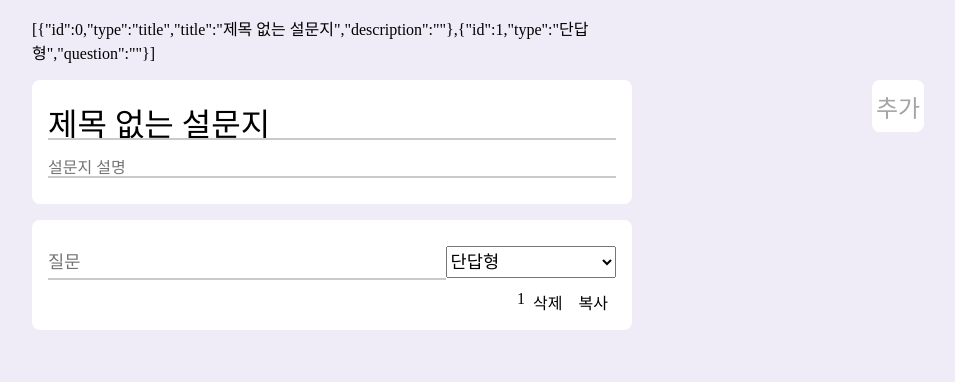
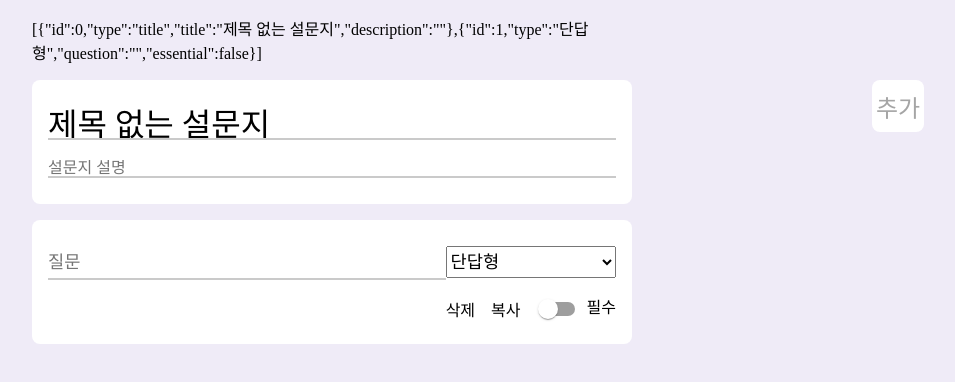
Before and after one commit to jaegwans/formMaker, a React (Create React App) app: page / in a window 1280 px wide. Both pictures are taken after a click on the element "추가". Shown: the top 382 px of the page, without its empty margins (308-1263 px from the left). Built offline with nearby package versions, Linux system fonts and the light colour scheme.

Commit message:
feat: 필수 switch

```diff
--- a/package.json
+++ b/package.json
@@ -3,6 +3,9 @@
   "version": "0.1.0",
   "private": true,
   "dependencies": {
+    "@emotion/react": "^11.11.0",
+    "@emotion/styled": "^11.11.0",
+    "@mui/material": "^5.12.3",
     "@testing-library/jest-dom": "^5.16.5",
     "@testing-library/react": "^13.4.0",
     "@testing-library/user-event": "^13.5.0",
--- a/src/App.tsx
+++ b/src/App.tsx
@@ -31,6 +31,7 @@ function App() {
                             id={data.id}
                             type={data.type}
                             question={data.question as string}
+                            essential={data.essential}
                         />
                     ))}
             </StyledItemWrapper>
--- a/src/app/slices/formSlice.tsx
+++ b/src/app/slices/formSlice.tsx
@@ -6,12 +6,15 @@ export interface ITitle {
     title: string;
     description: string;
     question?: string;
+    essential?: boolean;
 }
 
 export interface IForm {
     id: number;
     type: string;
     question: string;
+    answer?: {} | string;
+    essential?: boolean;
 }
 
 const initialState: (IForm | ITitle)[] = [
@@ -37,7 +40,10 @@ const formSlice = createSlice({
             };
         },
         addGeneralForm: (state) => {
-            return [...state, { id: ++id, type: '단답형', question: '' }];
+            return [
+                ...state,
+                { id: ++id, type: '단답형', question: '', essential: false },
+            ];
         },
         deleteGeneralForm: (state, action) => {
             return state.filter((data) => data.id !== action.payload.id);
@@ -48,6 +54,7 @@ const formSlice = createSlice({
                 ...state[inx],
                 question: action.payload.question,
                 type: action.payload.type,
+                essential: action.payload.essential,
             };
         },
         copyGeneralForm: (state, action) => {
@@ -61,11 +68,20 @@ const formSlice = createSlice({
             // ];
             let inx = state.findIndex((data) => data.id === action.payload.id);
             state.splice(inx + 1, 0, {
+                // type: state[inx].type,
+                // question: state[inx].question as string,
+                // essential: action.payload.essential,
+                ...state[inx],
                 id: ++id,
-                type: state[inx].type,
-                question: state[inx].question as string,
             });
         },
+        // essentialGeneralForm: (state, action) => {
+        //     let inx = state.findIndex((data) => data.id === action.payload.id);
+        //     state[inx] = {
+        //         ...state[inx],
+        //         essential: !state[inx].essential,
+        //     };
+        // },
     },
 });
 
@@ -77,4 +93,5 @@ export const {
     deleteGeneralForm,
     editGeneralForm,
     copyGeneralForm,
+    // essentialGeneralForm,
 } = formSlice.actions;
--- a/src/components/form/General/Copy.tsx
+++ b/src/components/form/General/Copy.tsx
@@ -23,4 +23,7 @@ export default Copy;
 const StyledCopy = styled.div`
     cursor: pointer;
     margin: 0 0.5rem;
+    display: flex;
+    align-items: center;
+    justify-content: center;
 `;
--- a/src/components/form/General/Delete.tsx
+++ b/src/components/form/General/Delete.tsx
@@ -16,4 +16,7 @@ export default Delete;
 const StyledDelete = styled.div`
     cursor: pointer;
     margin: 0 0.5rem;
+    display: flex;
+    align-items: center;
+    justify-content: center;
 `;
--- a/src/components/form/General/GeneralForm.tsx
+++ b/src/components/form/General/GeneralForm.tsx
@@ -6,37 +6,51 @@ import Copy from './Copy';
 import { useDispatch, useSelector } from 'react-redux';
 import { editGeneralForm } from 'app/slices/formSlice';
 import { RootState } from 'app/store';
+import { Switch } from '@mui/material';
 
 interface IGeneralForm {
     id: number;
     type: string;
     question: string;
     answer?: string;
+    essential?: boolean;
 }
 
-function GeneralForm({ type, question, id }: IGeneralForm) {
+function GeneralForm({ type, question, id, essential }: IGeneralForm) {
     const dispatch = useDispatch();
-    useEffect(() => {
-        setGeneralProps({ id: id, type: type, question: question });
-    }, []);
+    // useEffect(() => {
+    //     setGeneralProps({ id: id, type: type, question: question });
+    // }, []);
 
     const [generalProps, setGeneralProps] = useState<IGeneralForm>({
         id: id,
         type: type,
         question: question,
+        essential: essential,
     });
-    const handleChangeSelect = (e: React.ChangeEvent<HTMLSelectElement>) => {
-        setGeneralProps({ ...generalProps, type: e.target.value });
+    const handleChange = (
+        e: React.ChangeEvent<HTMLSelectElement | HTMLInputElement>
+    ) => {
+        setGeneralProps({
+            ...generalProps,
+            [e.target.name]: e.target.value,
+        });
+        alert(e.target.value);
     };
-    const handleChangeInput = (e: React.ChangeEvent<HTMLInputElement>) => {
-        setGeneralProps({ ...generalProps, question: e.target.value });
+    const handleChangeSwitch = (e: React.ChangeEvent<HTMLInputElement>) => {
+        setGeneralProps({
+            ...generalProps,
+            [e.target.name]: e.target.checked,
+        });
     };
+
     const handleBlur = () => {
         dispatch(
             editGeneralForm({
                 id: generalProps.id,
                 question: generalProps.question,
                 type: generalProps.type,
+                essential: generalProps.essential,
             })
         );
     };
@@ -45,18 +59,27 @@ function GeneralForm({ type, question, id }: IGeneralForm) {
             <div className="InputAndSelector">
                 <StyledInput
                     placeholder="질문"
-                    onChange={handleChangeInput}
+                    onChange={handleChange}
+                    name="question"
                     value={generalProps.question}
                 />
                 <Selector
-                    onChange={handleChangeSelect}
+                    name="type"
+                    onChange={handleChange}
                     value={generalProps.type}
                 />
             </div>
             <div className="CopyAndDelete">
-                {generalProps.id}
                 <Delete id={generalProps.id} />
                 <Copy props={generalProps} />
+                <label className="switch">
+                    <Switch
+                        checked={generalProps.essential}
+                        name="essential"
+                        onChange={handleChangeSwitch}
+                    />
+                    필수
+                </label>
             </div>
         </StyledGeneral>
     );
@@ -80,6 +103,9 @@ const StyledGeneral = styled.div`
     .InputAndSelector {
         display: flex;
         flex-direction: row;
+        .switch {
+            margin-left: 100px;
+        }
     }
 `;
 const StyledInput = styled.input`
--- a/src/components/form/Selector.tsx
+++ b/src/components/form/Selector.tsx
@@ -4,10 +4,11 @@ import styled from 'styled-components';
 interface ISelector {
     onChange: (e: React.ChangeEvent<HTMLSelectElement>) => void;
     value: string;
+    name?: string;
 }
-function Selector({ onChange, value }: ISelector) {
+function Selector({ onChange, value, name }: ISelector) {
     return (
-        <StyledSelect onChange={onChange} value={value}>
+        <StyledSelect onChange={onChange} value={value} name={name}>
             <option value="단답형">단답형</option>
             <option value="장문형">장문형</option>
             <option value="객관식 질문">객관식 질문</option>
```
Also changed, not shown: 1 other file (tests, documents, lock files or other folders).
